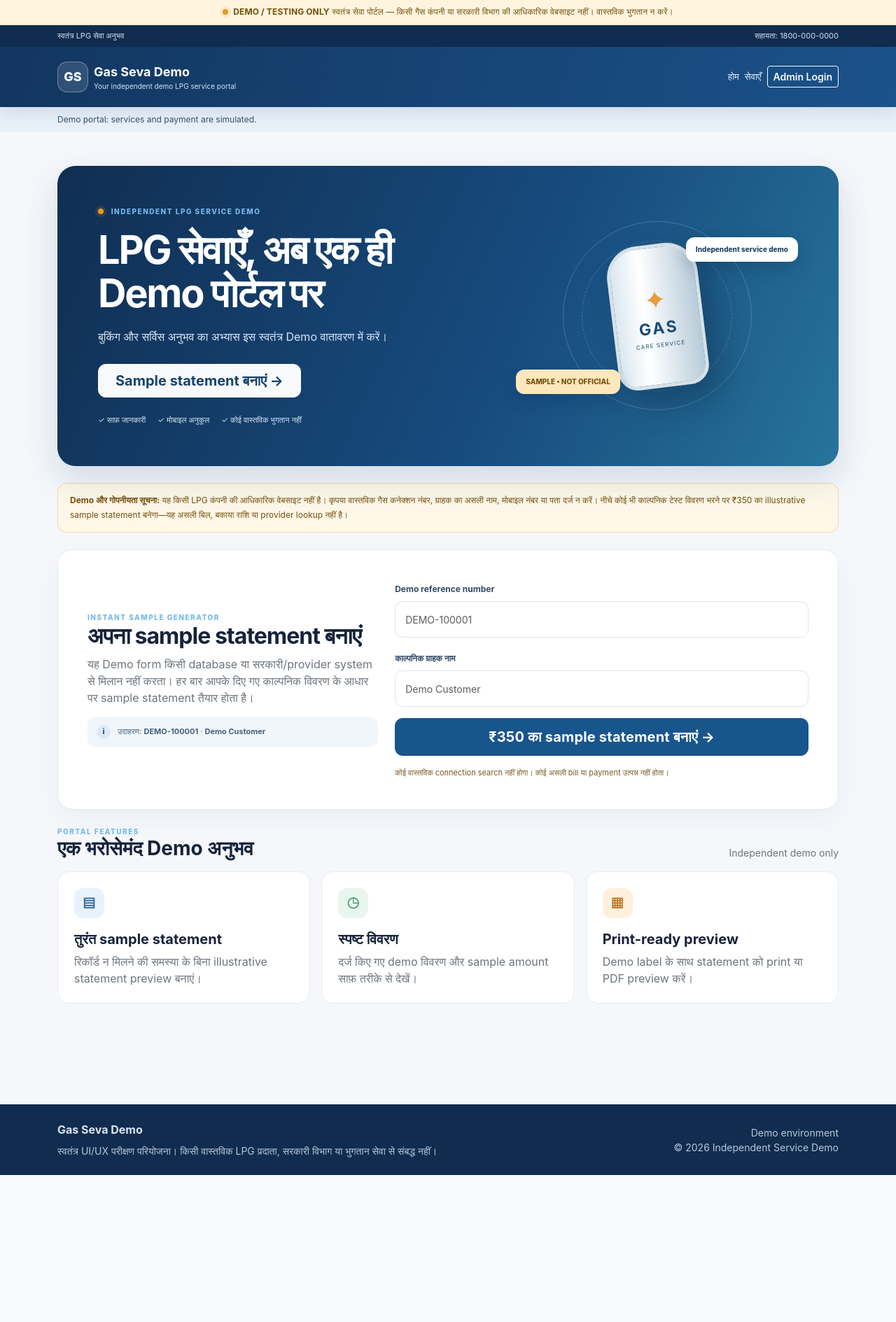
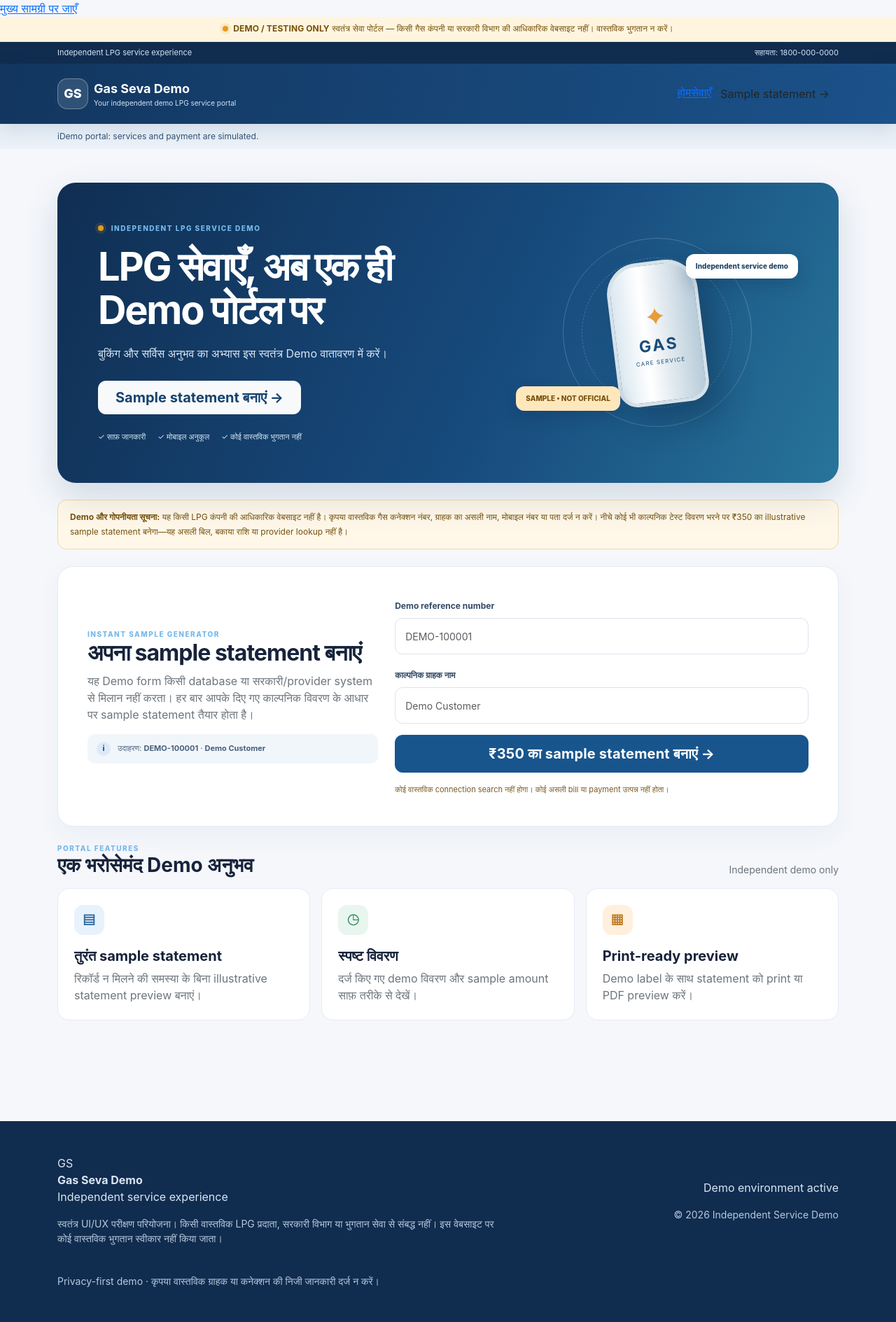
Before and after one commit to pk8873/13-11-2026, a Django app: page / in a window 1280 px wide. Shown: the whole page at 70% size. Before the commit the page ends 1679 px from the top, so only its background shows below. Run offline with Django 5.2, Linux system fonts and the light colour scheme; data comes from the database, SQL or seed files in the repository.

Commit message:
Polish shared customer layout and navigation

```diff
--- a/templates/portal/base.html
+++ b/templates/portal/base.html
@@ -2,26 +2,34 @@
 <!doctype html>
 <html lang="hi">
 <head>
-<meta charset="utf-8"><meta name="viewport" content="width=device-width, initial-scale=1">
+<meta charset="utf-8">
+<meta name="viewport" content="width=device-width, initial-scale=1">
+<meta name="theme-color" content="#102c4f">
+<meta name="description" content="Independent LPG service experience demo. No official provider lookup or real payment.">
 <title>{% block title %}{{ site_theme.portal_name|default:"GasCare Service Demo" }}{% endblock %}</title>
-<meta name="description" content="Independent LPG service portal demonstration">
+<link rel="preconnect" href="https://fonts.googleapis.com">
+<link rel="preconnect" href="https://fonts.gstatic.com" crossorigin>
+<link href="https://fonts.googleapis.com/css2?family=DM+Sans:wght@400;500;600;700;800&family=Noto+Sans+Devanagari:wght@400;500;600;700;800&display=swap" rel="stylesheet">
 <link href="https://cdn.jsdelivr.net/npm/bootstrap@5.3.3/dist/css/bootstrap.min.css" rel="stylesheet">
 <link href="{% static 'portal/site.css' %}" rel="stylesheet">
 </head>
 <body class="theme-{{ site_theme.theme_style|default:'indigo' }}">
+<a class="skip-link" href="#main-content">मुख्य सामग्री पर जाएँ</a>
 <div class="demo-banner"><span class="pulse-dot"></span><strong>DEMO / TESTING ONLY</strong><span> स्वतंत्र सेवा पोर्टल — किसी गैस कंपनी या सरकारी विभाग की आधिकारिक वेबसाइट नहीं। वास्तविक भुगतान न करें।</span></div>
-<div class="utility-strip"><div class="container d-flex justify-content-between flex-wrap gap-2"><span>स्वतंत्र LPG सेवा अनुभव</span><span>सहायता: {{ site_theme.support_phone|default:"Demo Support" }}</span></div></div>
+<div class="utility-strip"><div class="container d-flex justify-content-between flex-wrap gap-2"><span><span class="utility-indicator"></span> Independent LPG service experience</span><span>सहायता: {{ site_theme.support_phone|default:"Demo Support" }}</span></div></div>
+<header class="site-header">
 <nav class="navbar navbar-expand-lg topbar"><div class="container">
-<a class="navbar-brand fw-bold d-flex align-items-center gap-2" href="/">
+<a class="navbar-brand fw-bold d-flex align-items-center gap-2" href="{% url 'home' %}" aria-label="होम पेज">
 {% if site_theme.logo_image %}<img class="brand-logo" src="{{ site_theme.logo_image.url }}" alt="Independent demo logo">{% else %}<span class="brand-mark">{{ site_theme.logo_text|default:"GC" }}</span>{% endif %}
 <span>{{ site_theme.portal_name|default:"GasCare Service Demo" }}<small class="d-block brand-subtitle">{{ site_theme.tagline|default:"Independent LPG service experience" }}</small></span>
 </a>
-<div class="d-flex align-items-center gap-2"><a class="nav-link d-none d-md-block" href="/">होम</a><a class="nav-link d-none d-md-block" href="/#services">सेवाएँ</a><a class="btn btn-outline-light btn-sm fw-semibold" href="/admin/">Admin Login</a></div>
+<div class="header-actions"><a class="header-link" href="{% url 'home' %}">होम</a><a class="header-link" href="{% url 'home' %}#services">सेवाएँ</a><a class="btn btn-header" href="{% url 'home' %}#connection-lookup">Sample statement <span aria-hidden="true">→</span></a></div>
 </div></nav>
-<div class="announcement"><div class="container">{{ site_theme.announcement|default:"यह स्वतंत्र डेमो है — कोई वास्तविक बिल, भुगतान या कनेक्शन परिवर्तन नहीं होता।" }}</div></div>
-<main class="container py-4 py-lg-5">
-{% if messages %}{% for message in messages %}<div class="alert alert-info shadow-sm">{{ message }}</div>{% endfor %}{% endif %}
+</header>
+<div class="announcement"><div class="container"><span class="announcement-icon">i</span>{{ site_theme.announcement|default:"यह स्वतंत्र डेमो है — कोई वास्तविक बिल, भुगतान या कनेक्शन परिवर्तन नहीं होता।" }}</div></div>
+<main id="main-content" class="container py-4 py-lg-5">
+{% if messages %}<div class="message-stack" aria-live="polite">{% for message in messages %}<div class="alert alert-info shadow-sm">{{ message }}</div>{% endfor %}</div>{% endif %}
 {% block content %}{% endblock %}
 </main>
-<footer class="site-footer mt-5"><div class="container py-4"><div class="row g-3 align-items-center"><div class="col-md-8"><strong>{{ site_theme.portal_name|default:"GasCare Service Demo" }}</strong><p class="small mb-0 mt-2">स्वतंत्र UI/UX परीक्षण परियोजना। किसी वास्तविक LPG प्रदाता, सरकारी विभाग या भुगतान सेवा से संबद्ध नहीं।</p></div><div class="col-md-4 text-md-end small">Demo environment<br>© {% now "Y" %} Independent Service Demo</div></div></div></footer>
+<footer class="site-footer mt-5"><div class="container py-4 py-lg-5"><div class="row g-4 align-items-center"><div class="col-md-7"><div class="footer-brand"><span class="footer-mark">{{ site_theme.logo_text|default:"GC" }}</span><div><strong>{{ site_theme.portal_name|default:"GasCare Service Demo" }}</strong><span class="d-block">Independent service experience</span></div></div><p class="small mt-3 mb-0">स्वतंत्र UI/UX परीक्षण परियोजना। किसी वास्तविक LPG प्रदाता, सरकारी विभाग या भुगतान सेवा से संबद्ध नहीं। इस वेबसाइट पर कोई वास्तविक भुगतान स्वीकार नहीं किया जाता।</p></div><div class="col-md-5 text-md-end"><span class="footer-status"><i></i> Demo environment active</span><div class="small mt-3">© {% now "Y" %} Independent Service Demo</div></div></div><div class="footer-bottom mt-4 pt-3 small">Privacy-first demo · कृपया वास्तविक ग्राहक या कनेक्शन की निजी जानकारी दर्ज न करें।</div></div></footer>
 </body></html>
```
